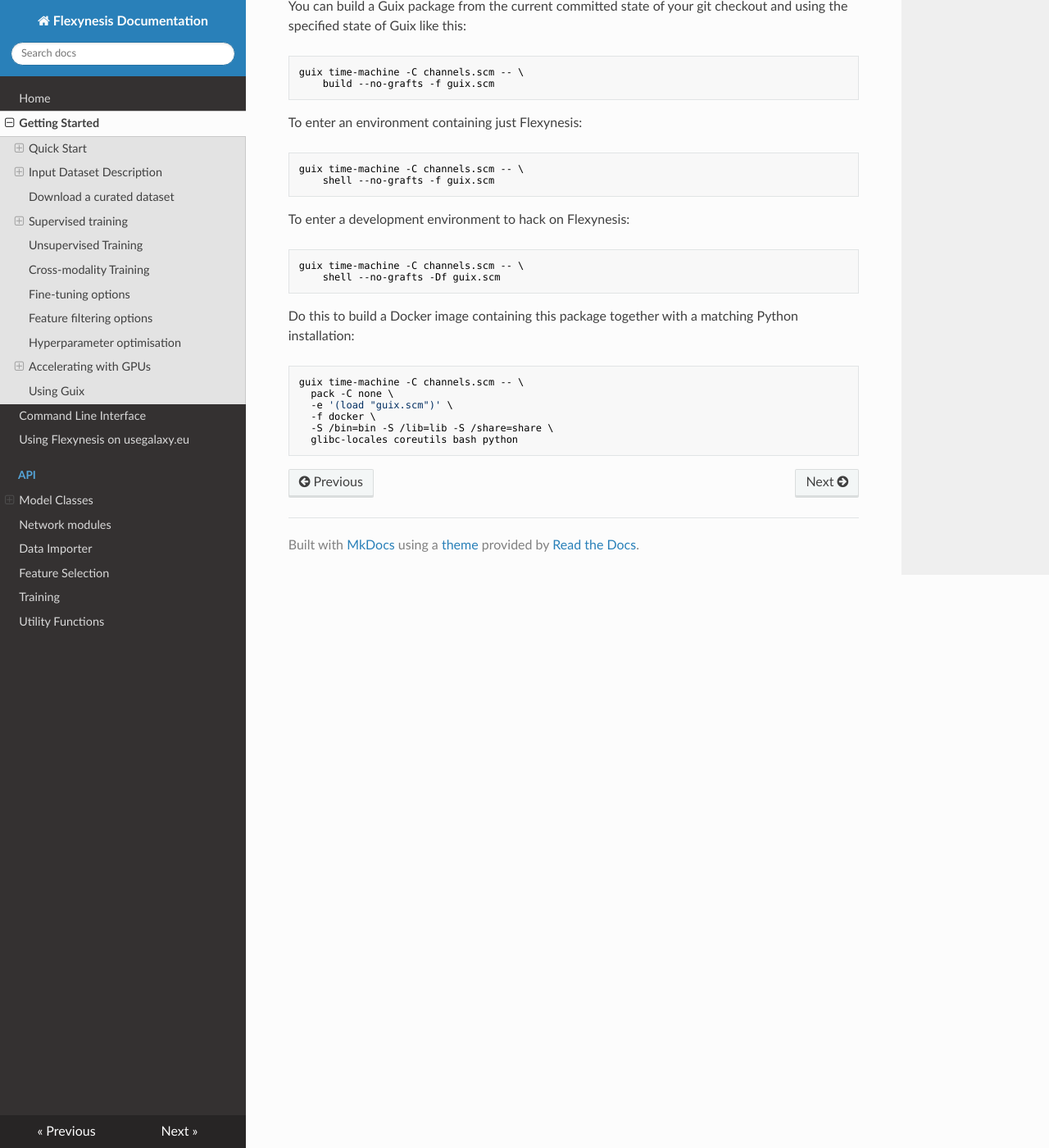
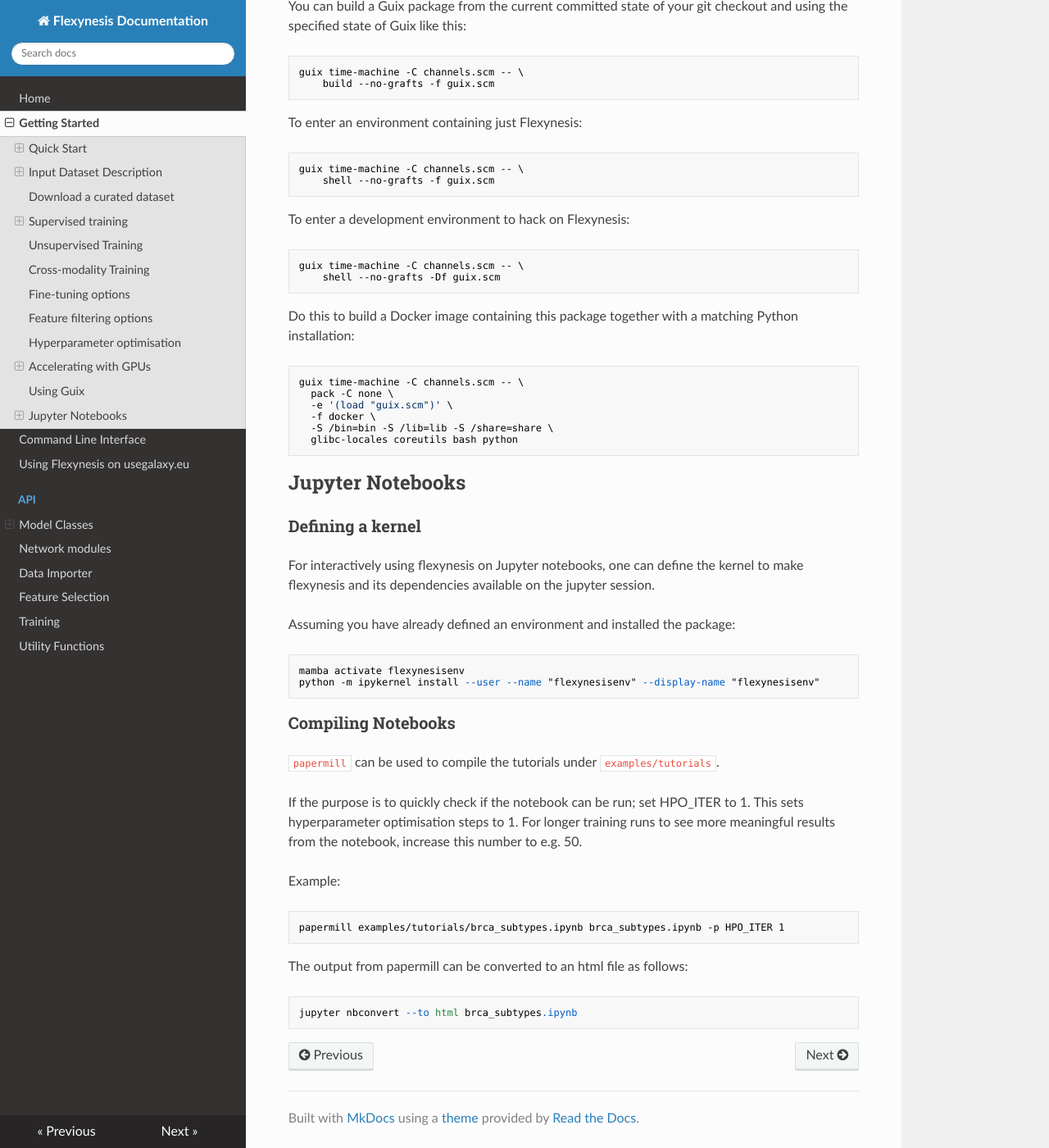
Before and after one commit to BIMSBbioinfo/flexynesis, an MkDocs documentation site: the page built from docs/getting_started.md, in a window 1280 px wide and 1400 px high, scrolled down 8228 px. Shown: the whole window at 82% size. Built offline with MkDocs 1.6.1, drawn with Linux system fonts in a browser that asks for light colours; nearby versions of some CDN libraries.

````diff
--- a/docs/getting_started.md
+++ b/docs/getting_started.md
@@ -382,3 +382,36 @@ guix time-machine -C channels.scm -- \
   -S /bin=bin -S /lib=lib -S /share=share \
   glibc-locales coreutils bash python
 ```
+
+## Jupyter Notebooks
+
+### Defining a kernel
+
+For interactively using flexynesis on Jupyter notebooks, one can define the kernel to make
+flexynesis and its dependencies available on the jupyter session.
+
+Assuming you have already defined an environment and installed the package:
+```
+mamba activate flexynesisenv
+python -m ipykernel install --user --name "flexynesisenv" --display-name "flexynesisenv"
+```
+
+### Compiling Notebooks
+
+`papermill` can be used to compile the tutorials under `examples/tutorials`.
+
+If the purpose is to quickly check if the notebook can be run; set HPO_ITER to 1.
+This sets hyperparameter optimisation steps to 1.
+For longer training runs to see more meaningful results from the notebook, increase this number to e.g. 50.
+
+Example:
+
+```
+papermill examples/tutorials/brca_subtypes.ipynb brca_subtypes.ipynb -p HPO_ITER 1
+```
+
+The output from papermill can be converted to an html file as follows:
+
+```
+jupyter nbconvert --to html brca_subtypes.ipynb
+```
--- a/pyproject.toml
+++ b/pyproject.toml
@@ -4,7 +4,7 @@ build-backend = "setuptools.build_meta"
 
 [project]
 name = "flexynesis"
-version = "0.2.10"
+version = "0.2.11"
 license = {file = "LICENSE"}
 authors = [
     {name = "Bora Uyar", email = "bora.uyar@mdc-berlin.de"},
````
Also changed, not shown: README.md (+0 -31 lines).
